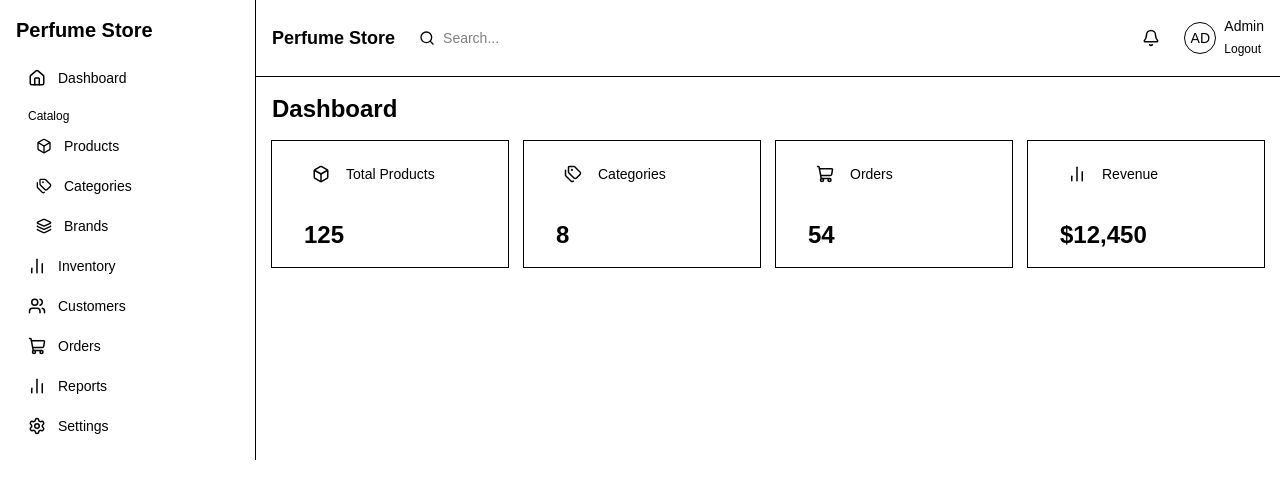
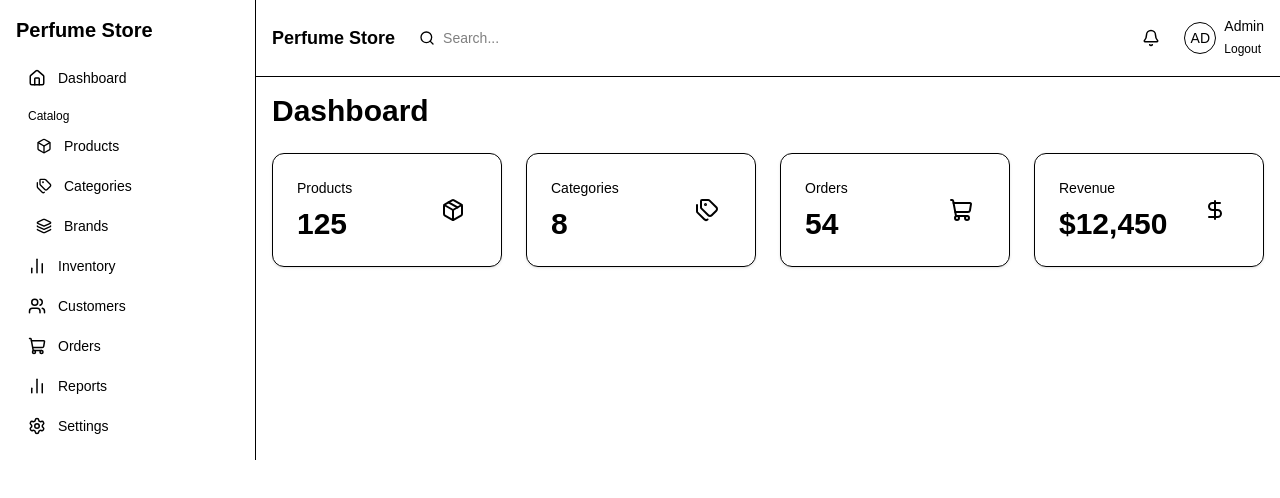
Before and after one commit to mudassarinam/Perfume-store, a Next.js app: page /admin/dashboard in a window 1280 px wide. Shown: the top 498 px of the page. Built offline with nearby package versions, Linux system fonts and the light colour scheme.

Commit message:
Create reusable StatCard component

```diff
--- a/src/app/admin/dashboard/page.tsx
+++ b/src/app/admin/dashboard/page.tsx
@@ -1,18 +1,44 @@
-import * as React from "react"
-import DashboardCard from "@/components/admin/DashboardCard"
-import { Box, Tags, ShoppingCart, BarChart2 } from "lucide-react"
+import {
+  Package,
+  Tags,
+  ShoppingCart,
+  DollarSign,
+} from "lucide-react"
 
-export default function AdminDashboardPage() {
+import StatCard from "@/components/dashboard/StatCard"
+
+export default function DashboardPage() {
   return (
-    <div>
-      <h1 className="text-2xl font-bold mb-4">Dashboard</h1>
+    <>
+      <h1 className="mb-6 text-3xl font-bold">
+        Dashboard
+      </h1>
 
-      <div className="grid grid-cols-1 sm:grid-cols-2 lg:grid-cols-4 gap-4">
-        <DashboardCard icon={<Box size={18} />} title="Total Products" value={125} />
-        <DashboardCard icon={<Tags size={18} />} title="Categories" value={8} />
-        <DashboardCard icon={<ShoppingCart size={18} />} title="Orders" value={54} />
-        <DashboardCard icon={<BarChart2 size={18} />} title="Revenue" value="$12,450" />
+      <div className="grid gap-6 md:grid-cols-2 xl:grid-cols-4">
+        <StatCard
+          title="Products"
+          value="125"
+          icon={<Package className="h-6 w-6" />}
+        />
+
+        <StatCard
+          title="Categories"
+          value="8"
+          icon={<Tags className="h-6 w-6" />}
+        />
+
+        <StatCard
+          title="Orders"
+          value="54"
+          icon={<ShoppingCart className="h-6 w-6" />}
+        />
+
+        <StatCard
+          title="Revenue"
+          value="$12,450"
+          icon={<DollarSign className="h-6 w-6" />}
+        />
       </div>
-    </div>
+    </>
   )
 }
--- a/src/app/admin/layout.tsx
+++ b/src/app/admin/layout.tsx
@@ -3,12 +3,6 @@
 import * as React from "react"
 import Sidebar from "@/components/admin/Sidebar"
 import Header from "@/components/admin/Header"
-import {
-  Sheet,
-  SheetTrigger,
-  SheetContent,
-} from "@/components/ui/sheet"
-import { Menu } from "lucide-react"
 
 export default function AdminLayout({
   children,
@@ -18,10 +12,8 @@ export default function AdminLayout({
   return (
     <div className="min-h-screen bg-background">
       <div className="flex">
-        {/* Desktop Sidebar */}
         <Sidebar />
 
-        {/* Main Content */}
         <div className="flex-1 flex flex-col">
           <Header />
 
@@ -30,19 +22,6 @@ export default function AdminLayout({
           </main>
         </div>
       </div>
-
-      {/* Mobile Sidebar */}
-      <div className="fixed bottom-4 right-4 md:hidden">
-        <Sheet>
-          <SheetTrigger aria-label="Open menu">
-            <Menu className="h-5 w-5" />
-          </SheetTrigger>
-
-          <SheetContent side="right" className="w-64 p-0">
-            <Sidebar />
-          </SheetContent>
-        </Sheet>
-      </div>
     </div>
   )
 }
--- /dev/null
+++ b/src/components/dashboard/StatCard.tsx
@@ -0,0 +1,41 @@
+import { ReactNode } from "react"
+
+interface StatCardProps {
+  title: string
+  value: string | number
+  icon: ReactNode
+  description?: string
+}
+
+export default function StatCard({
+  title,
+  value,
+  icon,
+  description,
+}: StatCardProps) {
+  return (
+    <div className="rounded-xl border bg-card p-6 shadow-sm">
+      <div className="flex items-center justify-between">
+        <div>
+          <p className="text-sm text-muted-foreground">
+            {title}
+          </p>
+
+          <h2 className="mt-2 text-3xl font-bold">
+            {value}
+          </h2>
+
+          {description && (
+            <p className="mt-2 text-xs text-muted-foreground">
+              {description}
+            </p>
+          )}
+        </div>
+
+        <div className="rounded-lg bg-primary/10 p-3">
+          {icon}
+        </div>
+      </div>
+    </div>
+  )
+}
```
